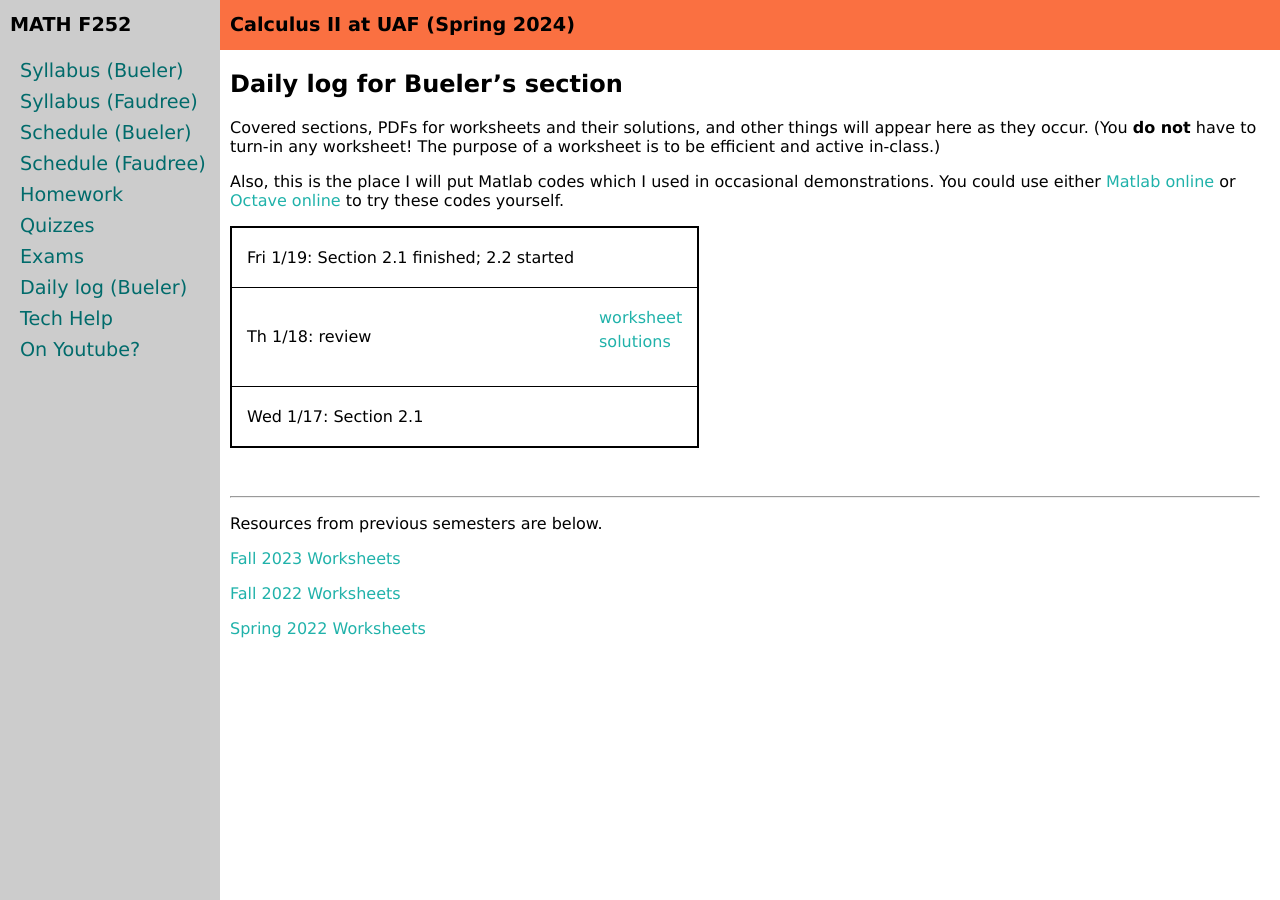
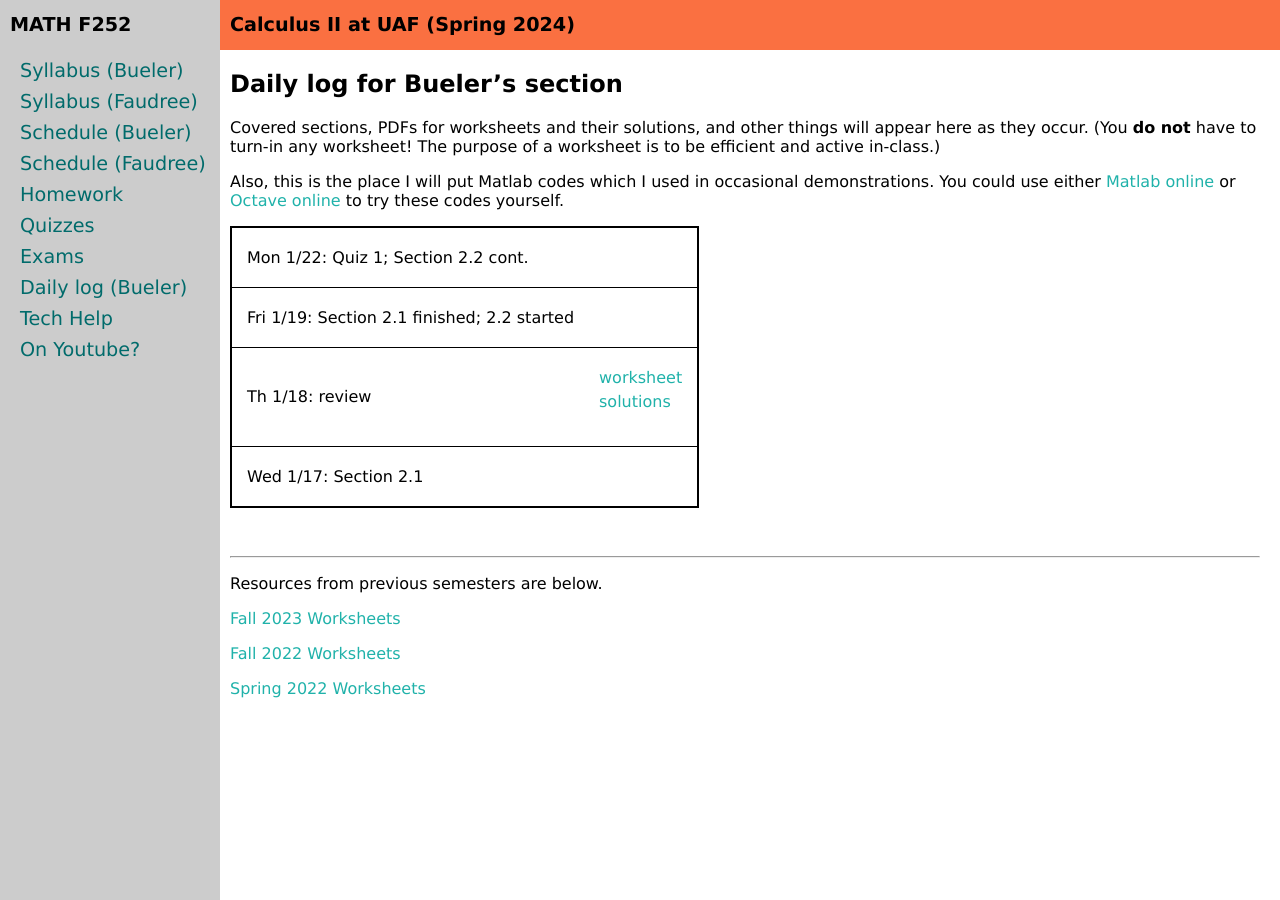
Before and after one commit to uaf-math/calc2, a Jekyll site: the page built from daily.md, in a window 1280 px wide. Built offline with Jekyll 4.4.1, drawn with Linux system fonts in a browser that asks for light colours.

Commit message:
update daily log

```diff
--- a/_data/daily.yml
+++ b/_data/daily.yml
@@ -1,6 +1,8 @@
 semester: Spring 2024
 home: assets/daily/S24/Bueler/
 daily:
+- name: Quiz 1; Section 2.2 cont.
+  date: Mon 1/22
 - name: Section 2.1 finished; 2.2 started
   date: Fri 1/19
 - name: review
```
